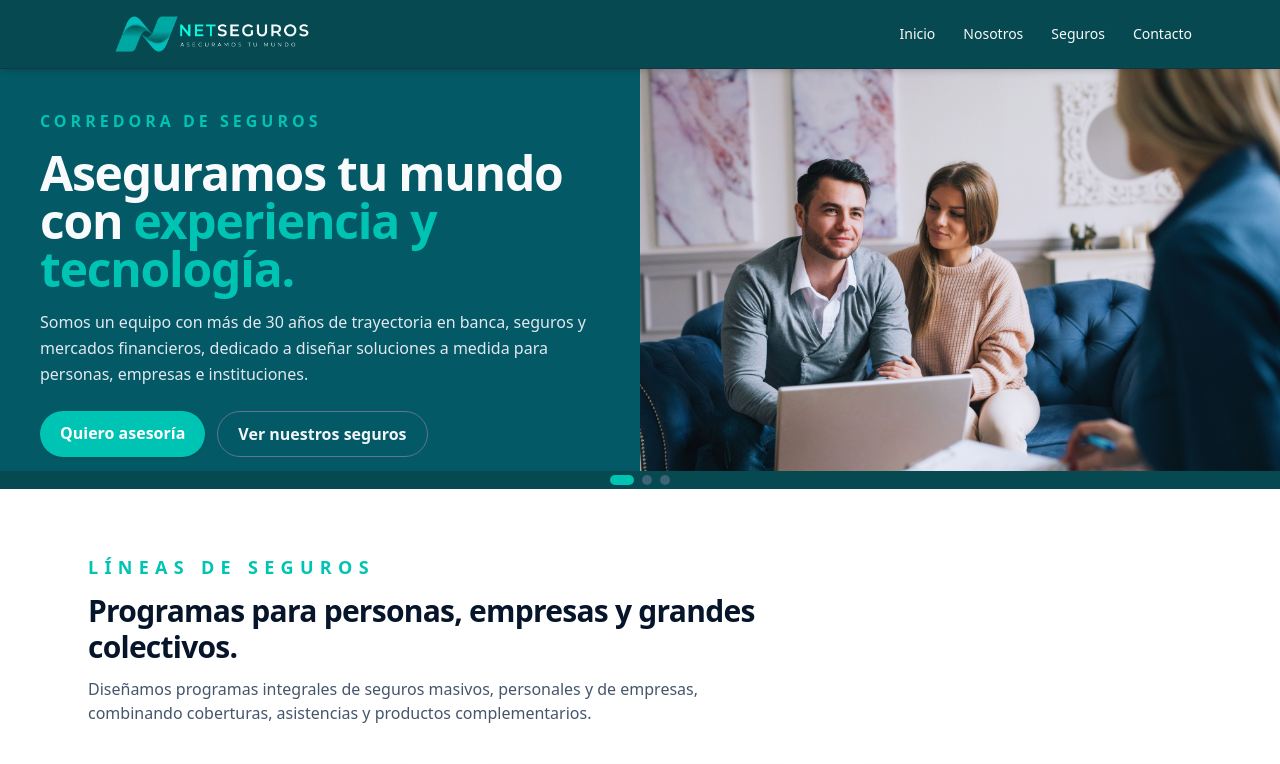
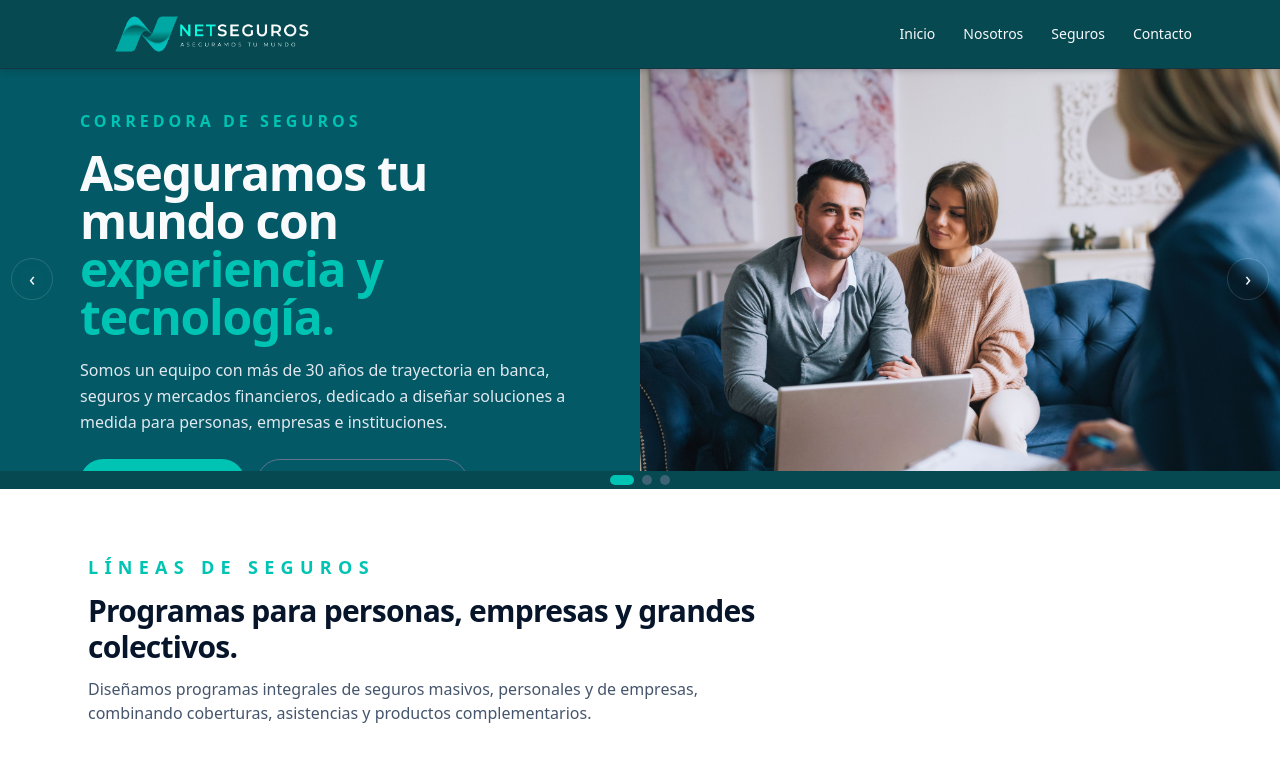
Before and after one commit to sebamusea/netseguros-web, a Next.js app: page / in a window 1280 px wide. Shown: the top 764 px of the page. Built offline with nearby package versions, Linux system fonts and the light colour scheme.

Commit message:
Actualización 2

```diff
--- a/src/app/page.tsx
+++ b/src/app/page.tsx
@@ -43,7 +43,7 @@ const slides: Slide[] = [
     primaryCtaHref: "/seguros#personales",
     secondaryCtaLabel: "Hablar con un ejecutivo",
     secondaryCtaHref: "/contacto",
-    imageSrc: "/home_salud.jpg", // pon aquí una foto de salud en /public
+    imageSrc: "/home_salud_1.jpg", // pon aquí una foto de salud en /public
     imageAlt: "Familia protegida con seguros de salud",
   },
   {
@@ -73,10 +73,49 @@ export default function HomePage() {
     return () => clearInterval(interval);
   }, []);
 
+  const goNext = () => {
+    setActiveIndex((prev) => (prev + 1) % slides.length);
+  };
+
+  const goPrev = () => {
+    setActiveIndex((prev) => (prev - 1 + slides.length) % slides.length);
+  };
+
   return (
     <>
     {/* HERO FULL-WIDTH EN 2 COLUMNAS */}
     <section className="relative w-full bg-hero-net text-slate-50 overflow-hidden">
+      {/* Flecha izquierda */}
+      <button
+        type="button"
+        onClick={goPrev}
+        aria-label="Slide anterior"
+        className="
+          absolute left-3 top-1/2 z-20 -translate-y-1/2
+          flex h-10 w-10 items-center justify-center
+          rounded-full bg-net-dark/70 text-slate-50
+          ring-1 ring-slate-50/15 backdrop-blur
+          transition hover:bg-net-dark/90
+        "
+      >
+        <span className="text-xl leading-none">‹</span>
+      </button>
+
+      {/* Flecha derecha */}
+      <button
+        type="button"
+        onClick={goNext}
+        aria-label="Siguiente slide"
+        className="
+          absolute right-3 top-1/2 z-20 -translate-y-1/2
+          flex h-10 w-10 items-center justify-center
+          rounded-full bg-net-dark/70 text-slate-50
+          ring-1 ring-slate-50/15 backdrop-blur
+          transition hover:bg-net-dark/90
+        "
+      >
+        <span className="text-xl leading-none">›</span>
+      </button>
       {/* SLIDER CONTENEDOR FULL WIDTH */}
       <div className="relative overflow-hidden w-full">
         <div
@@ -89,7 +128,7 @@ export default function HomePage() {
               <div className="grid grid-cols-1 sm:grid-cols-2 w-full sm:h-[360px] lg:h-[420px]">
 
                 {/* COLUMNA IZQUIERDA: TEXTO */}
-                <div className="bg-hero-net px-6 py-6 sm:px-10 sm:py-10 flex items-center">
+                <div className="bg-hero-net px-6 py-6 sm:px-10 sm:pl-16 lg:pl-20 sm:py-10 flex items-center">
                   <div className="max-w-xl space-y-4">
                     <p className="text-sm sm:text-base font-bold uppercase tracking-[0.25em] text-net-teal">
                       {slide.eyebrow}
```
Also changed, not shown: public/home_salud_1.jpg (added).
